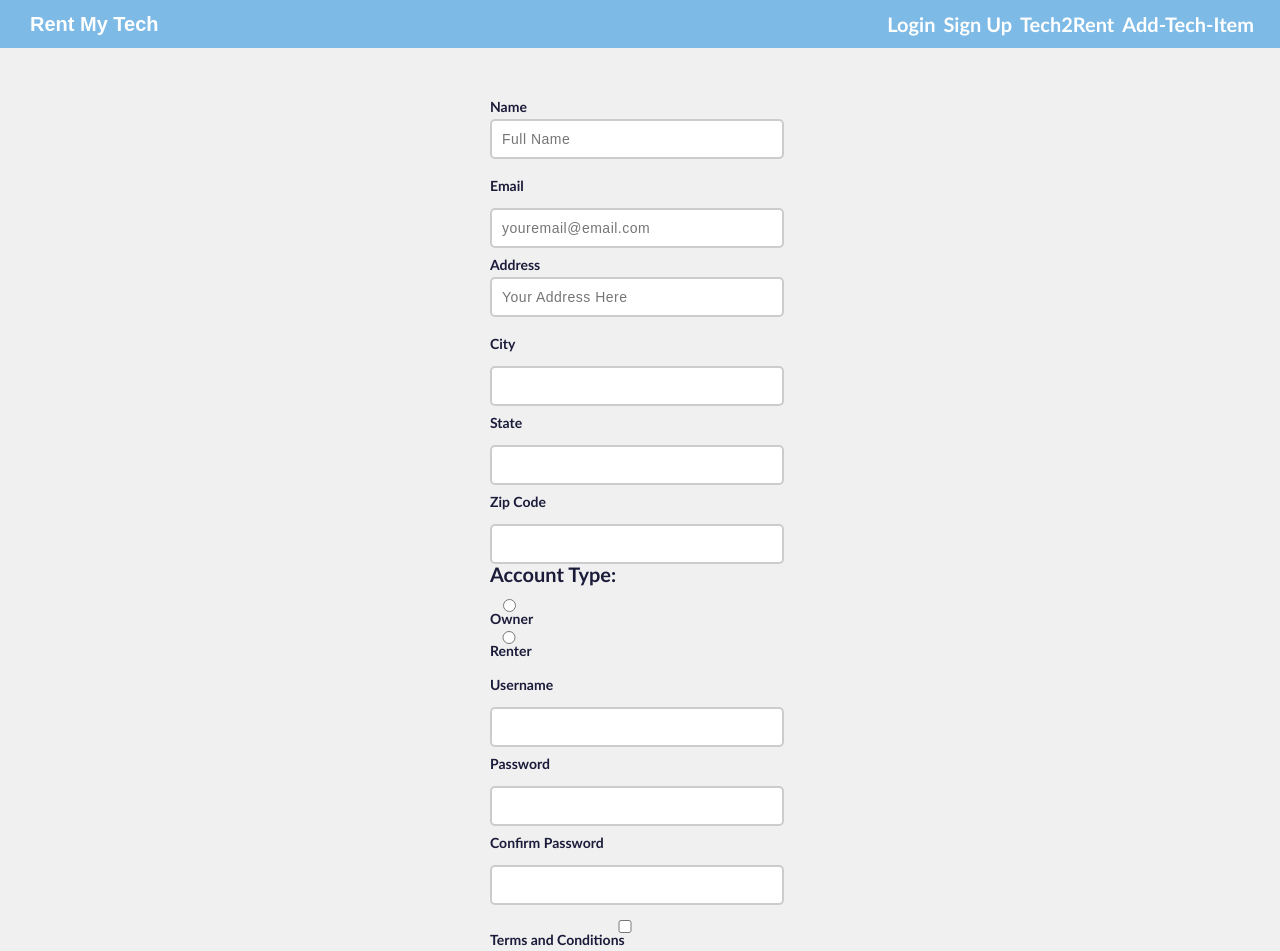
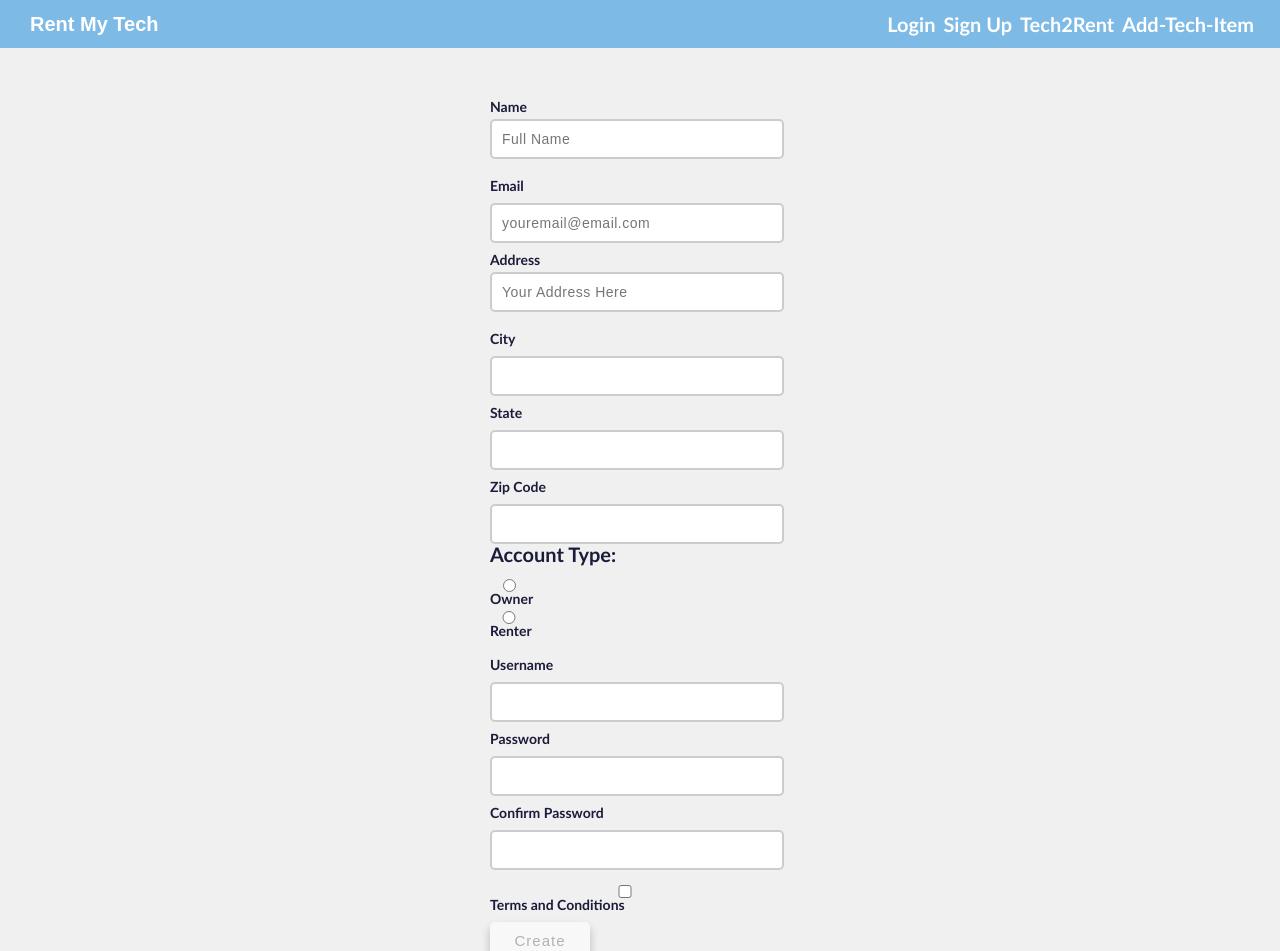
Before and after one commit to Use-My-Tech-1/FrontEnd-1, a React (Create React App) app: page /signup in a window 1280 px wide. Shown: the top 951 px of the page. Built offline with nearby package versions, Linux system fonts and the light colour scheme.

Commit message:
confirm password working

```diff
--- a/src/components/SignUpForm.jsx
+++ b/src/components/SignUpForm.jsx
@@ -19,7 +19,11 @@ const formSchema = yup.object().shape({
     username: yup.string().required(),
     password: yup.string().required("Password is required"),
     confirmPassword: yup.string()
-       .oneOf([yup.ref('password'), null], 'Passwords must match'),
+        .required("Please confirm your password")
+        .when("password", {
+      is: password => (password && password.length > 0 ? true : false),
+      then: yup.string().oneOf([yup.ref("password")], "Password doesn't match")
+    }),
     terms: yup.boolean().oneOf([true], "Please agree to terms of use")
 });
 
@@ -118,6 +122,7 @@ const SignUpForm = () => {
 <div className="formContainer">
   <form onSubmit={formSubmit}>
 
+  <div className="fullName">
   <label htmlFor="fullName">
           <h4>Name</h4>
           <input
@@ -132,6 +137,9 @@ const SignUpForm = () => {
             <p className="error">{errorState.fullName}</p>
           ) : null}
   </label>
+  </div>
+
+  <div className="email">
   <label htmlFor="email">
           <h4>Email</h4>
    </label>
@@ -146,17 +154,19 @@ const SignUpForm = () => {
           {errorState.email.length > 0 ? (
             <p className="error">{errorState.email}</p>
           ) : null}
-
+ </div>
 
   {/* <label htmlFor="phone">Enter your phone number:</label>
 <input type="tel" id="phone" name="phone" pattern="[0-9]{3}-[0-9]{3}-[0-9]{4}"></input> */}
-
+  <div className="address">
   <label htmlFor="address"><h4>Address</h4>
           {errorState.address.length > 0 ? <p>{errorState.address}</p> : null}
 
           <input type="address" name="address" placeholder="Your Address Here" value={formState.address} onChange={inputChange} />
   </label>
+</div>
 
+<div className="city">
   <label htmlFor="city">
           <h4>City</h4>
    </label>
@@ -167,7 +177,9 @@ const SignUpForm = () => {
             value={formState.city}
             onChange={inputChange}
           />
+</div>
 
+<div className="state">
     <label htmlFor="state">
           <h4>State</h4>
    </label>
@@ -178,7 +190,9 @@ const SignUpForm = () => {
             value={formState.state}
             onChange={inputChange}
           />
+</div>
 
+<div className="zipcode">
     <label htmlFor="zipcode">
           <h4>Zip Code</h4>
    </label>
@@ -189,10 +203,10 @@ const SignUpForm = () => {
             value={formState.zipcode}
             onChange={inputChange}
           />
+</div>
 
 
-
-      <div className="sauceCard">
+      <div className="accountType">
       <h4 id="accountType">Account Type:</h4>
       <label className="accountType" htmlFor="accountType">
           <p>
@@ -215,6 +229,7 @@ const SignUpForm = () => {
       </label>
       </div>
 
+      <div className="username">
     <label htmlFor="username">
           <h4>Username</h4>
     </label>
@@ -225,28 +240,36 @@ const SignUpForm = () => {
             value={formState.username}
             onChange={inputChange}
           />
+</div>
 
+<div className="password">
     <label htmlFor="password">
           <h4>Password</h4>
    </label>
         <input
-            type="text"
+            type="password"
             name="password"
             id="password"
             value={formState.password}
             onChange={inputChange}
           />
+</div>
 
+<div className="confirmPassword">
     <label htmlFor="confirmPassword">
           <h4>Confirm Password</h4>
    </label>
         <input
-            type="text"
+            type="password"
             name="confirmPassword"
             id="confirmPassword"
             value={formState.confirmPassword}
             onChange={inputChange}
           />
+
+</div>
+
+<div className="terms">
   <label htmlFor="terms">
         <input
           type="checkbox"
@@ -261,7 +284,7 @@ const SignUpForm = () => {
           <p className="error">{errorState.terms}</p>
         ) : null}
       </label>
-
+  </div>
 
 
 
```
